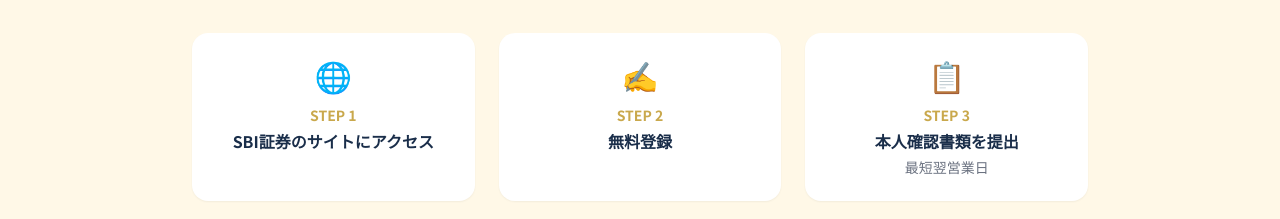
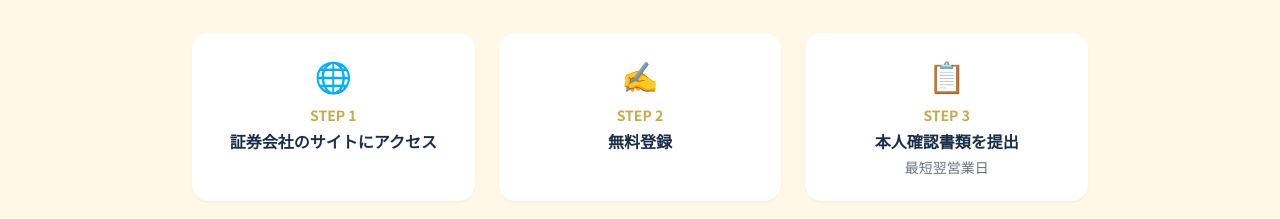
Before and after one commit to tanima3232-eng/bulltalk, a Next.js app: page /market in a window 1280 px wide. Shown: the part 4365-4584 px from the top of the page. Built offline with nearby package versions, Linux system fonts and the light colour scheme; no server answers.

Commit message:
fix: STEP1を「証券会社のサイトにアクセス」に変更

```diff
--- a/app/market/page.tsx
+++ b/app/market/page.tsx
@@ -430,7 +430,7 @@ export default async function MarketPage() {
             <p className="section-subtitle">SBI証券なら最短翌営業日から投資スタートできます</p>
             <div className="grid grid-cols-1 md:grid-cols-3 gap-6 mb-10">
               {[
-                { step: "STEP 1", title: "SBI証券のサイトにアクセス", icon: "🌐" },
+                { step: "STEP 1", title: "証券会社のサイトにアクセス", icon: "🌐" },
                 { step: "STEP 2", title: "無料登録", icon: "✍️" },
                 { step: "STEP 3", title: "本人確認書類を提出", desc: "最短翌営業日", icon: "📋" },
               ].map((s) => (
```
